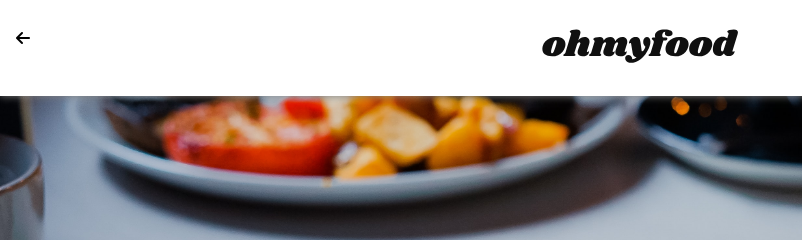
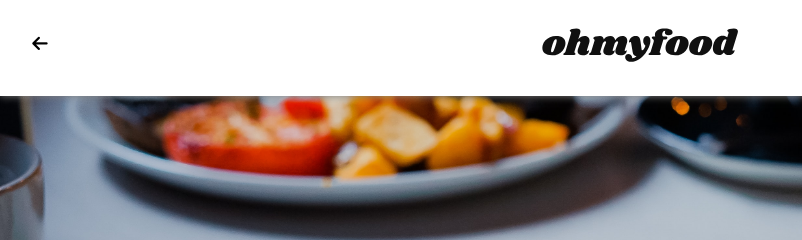
Before and after one commit to NicoJob13/NicolasJobard_3_18012021, a website: page menus/alafrancaise.html in a window 1280 px wide. Shown: the top 240 px of the page, 0-802 px from the left. Drawn offline with Linux system fonts and the light colour scheme; a web font is replaced by a local one.

Commit message:
Modification HTML pages restaurants (ajout class button et backButton au lien du hearder) et CSS (.backButton) pour mise en valeur au hover.

```diff
--- a/menus/alafrancaise.html
+++ b/menus/alafrancaise.html
@@ -13,7 +13,7 @@
 <body>
     <header>
         <div class="header"><!--Entête contenant le logo de la société et une flèche de retour à l'accueil du site-->
-            <a href="../index.html"><i class="fas fa-arrow-left"></i></a>
+            <a class="button backButton" href="../index.html"><i class="fas fa-arrow-left"></i></a>
             <div class="logo">
                 <img src="../images/logo/ohmyfood@2x.svg"
                     alt="Logo représentant le nom Ohmyfood écrit en caractères arrondis" class="logo">
--- a/sass/components/_buttons.scss
+++ b/sass/components/_buttons.scss
@@ -14,6 +14,12 @@
     transition: box-shadow $transDur, filter $transDur;
 
     /*Propriété spécifiques à certains boutons*/
+    &.backButton {
+        height: 1rem;
+        width: 1rem;
+        margin-top: -.5rem;
+    }
+
     &.geoButton {
         width: 3rem;
         background-color: $grey;
--- a/sass/layout/_header.scss
+++ b/sass/layout/_header.scss
@@ -6,7 +6,7 @@
     height: 5rem;
     padding: .5rem 1rem;
     display: grid;
-    grid-template-columns: repeat(3, 1fr);
+    grid-template-columns: 2rem repeat(3, 1fr) 2rem;
     align-content: center;
     position: relative;
     z-index: 10;
@@ -15,6 +15,6 @@
 }
 
 .logo {
-    grid-column: 2 / 2;
+    grid-column: 3 / 3;
     justify-self: center;
 }
```
Also changed, not shown: menus/lanoteenchantee.html (+1 -1 lines), menus/lapalettedugout.html (+1 -1 lines), menus/ledelicedessens.html (+1 -1 lines), css/styles.css, 1 other file.
